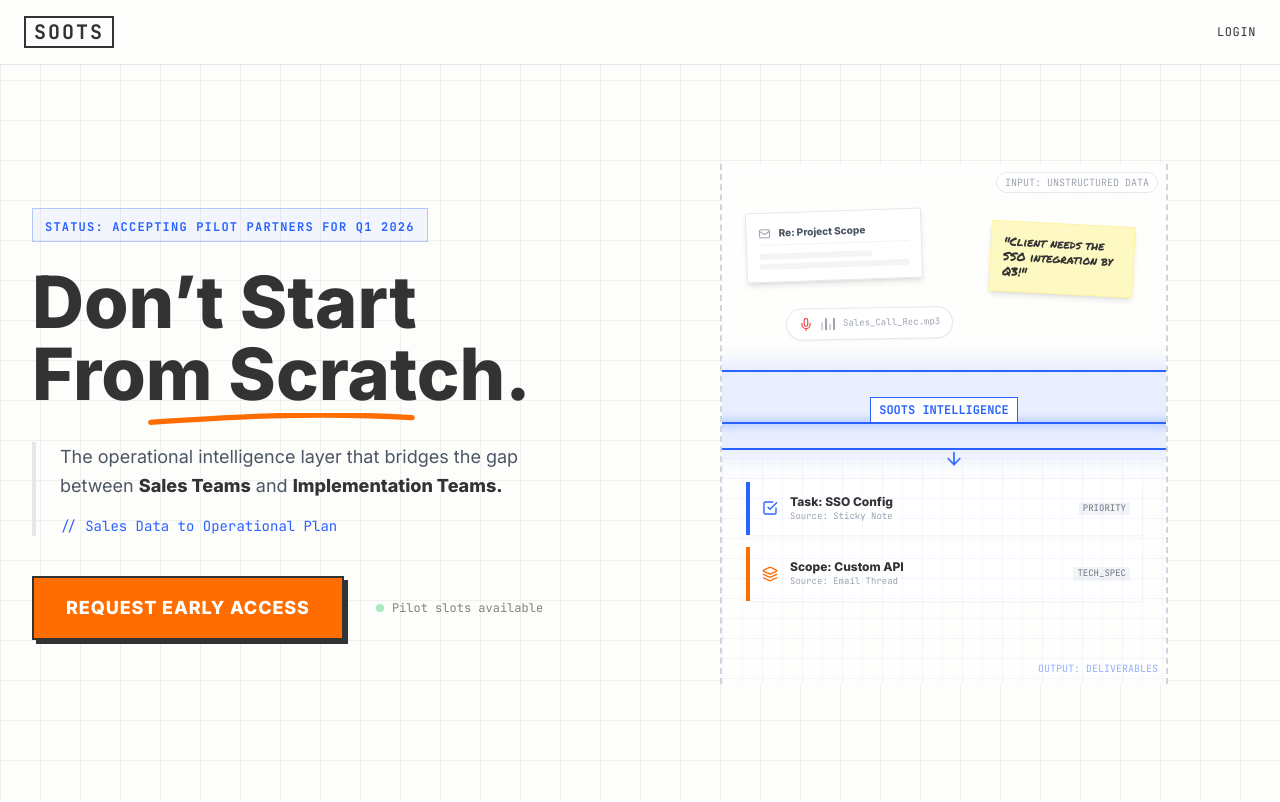
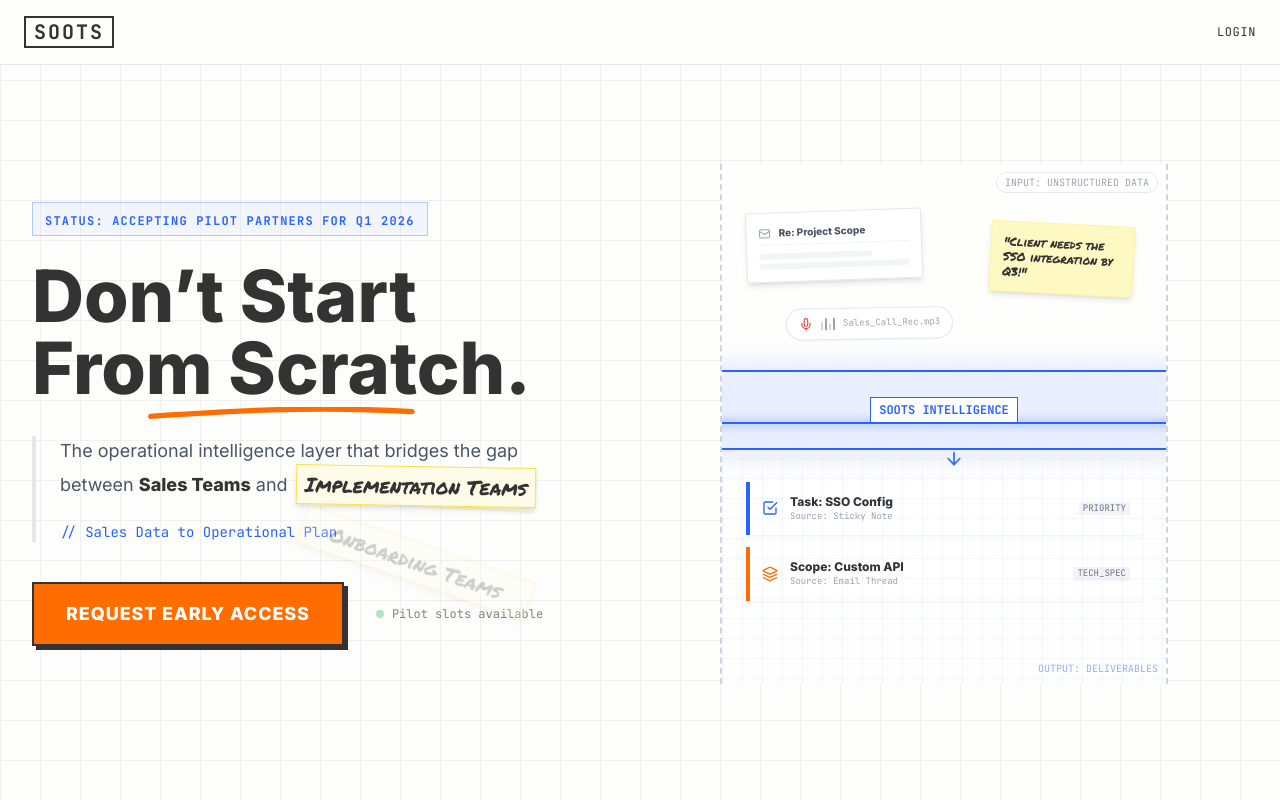
Before and after one commit to soots-ai/soots-landing, a React (Vite) app: page / in a window 1280 px wide. Shown: the top 802 px of the page. Built offline with nearby package versions, Linux system fonts and the light colour scheme.

Commit message:
Fix Hero animation loop and layout

```diff
--- a/components/Hero.tsx
+++ b/components/Hero.tsx
@@ -16,14 +16,27 @@ const ROTATING_TERMS = [
 ];
 
 export const Hero: React.FC<HeroProps> = ({ onOpenPopup }) => {
-  const [termIndex, setTermIndex] = useState(0);
+  const [currentIndex, setCurrentIndex] = useState(0);
+  const [isAnimating, setIsAnimating] = useState(false);
 
   useEffect(() => {
     const interval = setInterval(() => {
-      setTermIndex((prev) => (prev + 1) % ROTATING_TERMS.length);
-    }, 2500); // Cycle every 2.5 seconds
+      setIsAnimating(true);
+
+      // Wait for animation to finish before swapping state
+      setTimeout(() => {
+        setIsAnimating(false);
+        setCurrentIndex((prev) => (prev + 1) % ROTATING_TERMS.length);
+      }, 800); // Matches animation duration
+
+    }, 3000); // Cycle every 3 seconds
+
     return () => clearInterval(interval);
   }, []);
+
+  const currentTerm = ROTATING_TERMS[currentIndex];
+  // Calculate next term safely
+  const nextTerm = ROTATING_TERMS[(currentIndex + 1) % ROTATING_TERMS.length];
 
   return (
     <div className="relative w-full min-h-screen flex items-center bg-cream grid-bg pt-24 pb-12 overflow-hidden">
@@ -47,15 +60,40 @@ export const Hero: React.FC<HeroProps> = ({ onOpenPopup }) => {
             </span>
           </h1>
 
-          <p className="text-lg font-sans text-gray-600 mb-10 max-w-2xl leading-relaxed border-l-4 border-gray-200 pl-6">
-            The operational intelligence layer that bridges the gap between <span className="font-bold text-charcoal">Sales Teams</span> and{" "}
-            <span key={ROTATING_TERMS[termIndex]} className="font-bold text-charcoal animate-fade-in-up inline-block min-w-[220px]">
-              {ROTATING_TERMS[termIndex]}.
-            </span>
-            <span className="block mt-4 font-mono text-sm text-blueprint-blue">
+          <div className="text-lg font-sans text-gray-600 mb-10 max-w-2xl leading-relaxed border-l-4 border-gray-200 pl-6 block">
+            <span>The operational intelligence layer that bridges the gap between <span className="font-bold text-charcoal">Sales Teams</span> and</span>
+
+            {/* Sticky Note Stack Container */}
+            <div className="relative inline-block w-[240px] h-[40px] align-middle ml-2">
+
+              {/* Bottom Note (Next Item) - Animates to become the new "Top" */}
+              <div className={`absolute inset-0 border flex items-center justify-center p-1 z-10 transition-all duration-500 ease-in-out ${isAnimating
+                  ? 'bg-[#fefce8] border-yellow-300 shadow-md rotate-[1deg]'
+                  : 'bg-yellow-100 border-yellow-200 shadow-sm rotate-[-2deg]'
+                }`}>
+                <span className={`font-handwriting text-xl text-charcoal whitespace-nowrap transition-transform duration-500 ${isAnimating ? 'rotate-[0deg]' : 'rotate-[-1deg]'
+                  }`}>
+                  {nextTerm}
+                </span>
+              </div>
+
+              {/* Top Note (Current Item) - Animates away */}
+              {/* Key hack: When not animating, show current. When animating, this is the 'old' current falling away. */}
+              <div className={`absolute inset-0 bg-[#fefce8] border border-yellow-300 shadow-md rotate-[1deg] flex items-center justify-center p-1 z-20 ${isAnimating ? 'animate-note-fall pointer-events-none' : ''}`}>
+                <span className="font-handwriting text-xl text-charcoal rotate-[0deg] whitespace-nowrap">
+                  {currentTerm}
+                </span>
+              </div>
+
+              {/* Hint of a third note for stack depth */}
+              <div className="absolute inset-0 top-1 left-1 bg-yellow-50 border border-yellow-100 shadow-sm rotate-[3deg] -z-10"></div>
+            </div>
+
+
+            <span className="block mt-4 font-mono text-sm text-blueprint-blue w-full">
             // Sales Data to Operational Plan
             </span>
-          </p>
+          </div>
 
           <div className="flex flex-col sm:flex-row gap-4">
             <Button onClick={onOpenPopup}>REQUEST EARLY ACCESS</Button>
--- a/index.html
+++ b/index.html
@@ -1,13 +1,16 @@
 <!DOCTYPE html>
 <html lang="en">
+
 <head>
   <meta charset="utf-8" />
   <meta name="viewport" content="width=device-width, initial-scale=1, shrink-to-fit=no" />
-    <title>Soots | Sales to Delivery Intelligence</title>
+  <title>Soots | Sales to Delivery</title>
   <script src="https://cdn.tailwindcss.com"></script>
   <link rel="preconnect" href="https://fonts.googleapis.com">
   <link rel="preconnect" href="https://fonts.gstatic.com" crossorigin>
-    <link href="https://fonts.googleapis.com/css2?family=Inter:wght@400;600;800&family=JetBrains+Mono:wght@400;500;700&family=Permanent+Marker&display=swap" rel="stylesheet">
+  <link
+    href="https://fonts.googleapis.com/css2?family=Inter:wght@400;600;800&family=JetBrains+Mono:wght@400;500;700&family=Permanent+Marker&display=swap"
+    rel="stylesheet">
   <script>
     tailwind.config = {
       theme: {
@@ -39,6 +42,10 @@
             fadeInUp: {
               '0%': { opacity: '0', transform: 'translateY(20px)' },
               '100%': { opacity: '1', transform: 'translateY(0)' },
+            },
+            noteFall: {
+              '0%': { transform: 'translateY(0) rotate(0deg)', opacity: '1' },
+              '100%': { transform: 'translateY(100px) rotate(25deg)', opacity: '0' },
             }
           },
           animation: {
@@ -50,6 +57,7 @@
             'fade-in-up-delay-1': 'fadeInUp 0.8s ease-out forwards 0.2s',
             'fade-in-up-delay-2': 'fadeInUp 0.8s ease-out forwards 1.2s',
             'spin-slow': 'spin 12s linear infinite',
+            'note-fall': 'noteFall 0.8s ease-in forwards',
           }
         }
       }
@@ -60,18 +68,18 @@
       background-color: #FDFDFB;
       color: #333333;
     }
+
     .hazard-stripe {
-        background: repeating-linear-gradient(
-          45deg,
+      background: repeating-linear-gradient(45deg,
           #FF6D00,
           #FF6D00 10px,
           #E65100 10px,
-          #E65100 20px
-        );
+          #E65100 20px);
     }
+
     .grid-bg {
       background-size: 40px 40px;
-        background-image: linear-gradient(to right, rgba(0,0,0,0.05) 1px, transparent 1px), linear-gradient(to bottom, rgba(0,0,0,0.05) 1px, transparent 1px);
+      background-image: linear-gradient(to right, rgba(0, 0, 0, 0.05) 1px, transparent 1px), linear-gradient(to bottom, rgba(0, 0, 0, 0.05) 1px, transparent 1px);
     }
   </style>
   <script type="importmap">
@@ -87,8 +95,10 @@
 </script>
   <link rel="stylesheet" href="/index.css">
 </head>
+
 <body>
   <div id="root"></div>
   <script type="module" src="/index.tsx"></script>
 </body>
+
 </html>
```
Lines whose indentation alone changed are shown as unchanged.
